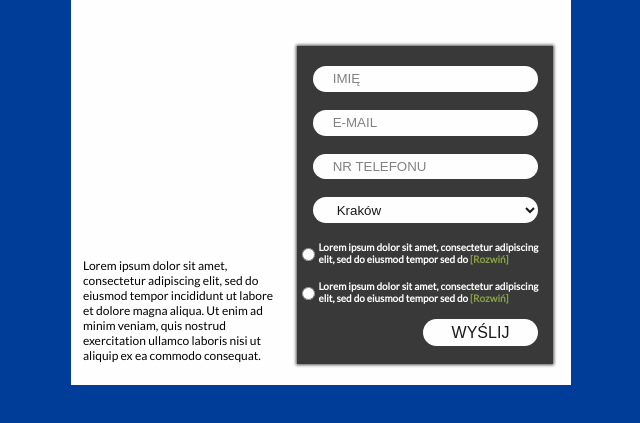
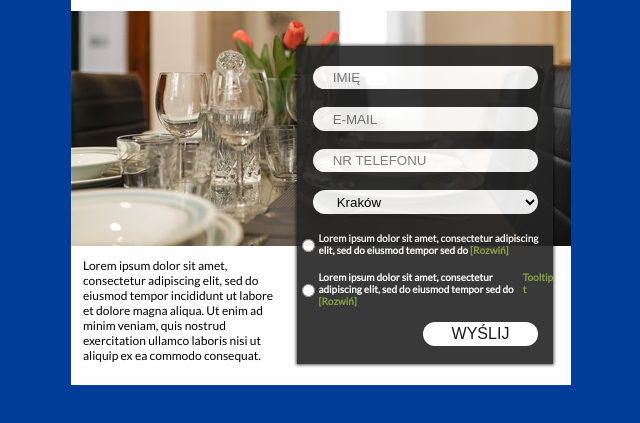
Before and after one commit to przemekgrochal/Form_SM, a plain HTML site: page index.html in a window 1280 px wide. Shown: the part 231-654 px from the top of the page, without its empty margins (319-959 px from the left). Drawn offline with Linux system fonts and the light colour scheme.

Commit message:
added bg

```diff
--- a/index.html
+++ b/index.html
@@ -48,7 +48,11 @@
                 <span id="radio1" class="info-error-notActive"></span>
               <label class="modal-label">
                 <input class="radio" type="radio">
-                Lorem ipsum dolor sit amet, consectetur adipiscing elit, sed do eiusmod tempor sed do <span class="modal-label-expand">[Rozwiń]</span>
+                Lorem ipsum dolor sit amet, consectetur adipiscing elit, sed do eiusmod tempor sed do
+                <span class="modal-label-expand">
+                  [Rozwiń]
+                  <span class="tooltiptext">Tooltip t</span>
+                </span>
               </label>
                 <span id="radio2" class="info-error-notActive"></span>
               <input id="btn-form" class="modal-btn" type="submit" name="send" value="WYŚLIJ">
```
Also changed, not shown: img/background.png (added).
